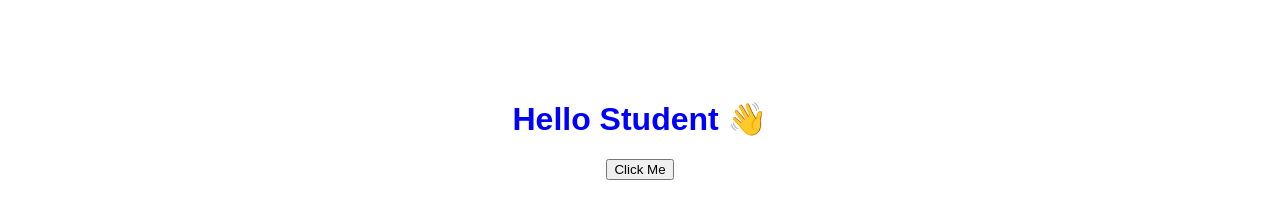
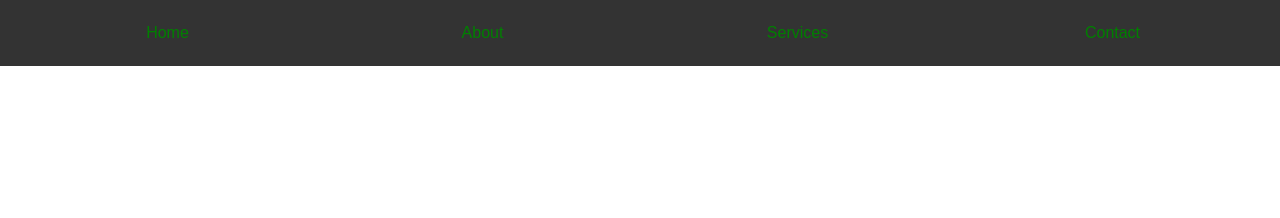
Before and after one commit to nagapujithakolikonda-create/dom-practice, a plain HTML site: page index.html in a window 1280 px wide. Drawn offline with Linux system fonts and the light colour scheme.

Commit message:
Add files via upload

```diff
--- a/index.html
+++ b/index.html
@@ -1,15 +1,64 @@
 <!DOCTYPE html>
-<html>
+<html lang="en">
 <head>
-    <title>DOM Practice</title>
-    <link rel="stylesheet" href="style.css">
+<meta charset="UTF-8">
+<meta name="viewport" content="width=device-width, initial-scale=1.0">
+
+<title>Responsive Navigation Bar</title>
+
+<style>
+
+body{
+    margin:0;
+    font-family:Arial;
+}
+
+/* FLEXBOX */
+.nav-container{
+    display:flex;
+    background:#333333;
+    padding: 10px;
+}
+
+/* NAV ITEMS */
+.nav-item{
+    color:green;
+    padding:14px 20px;
+    text-decoration:none;
+    flex:1;
+    text-align:center;
+}
+
+.nav-item:hover{
+    background:#dddddd;
+    color:green;
+}
+
+/* RESPONSIVE DESIGN */
+@media (max-width:600px){
+
+.nav-container{
+    flex-direction:column;
+}
+
+}
+
+</style>
 </head>
+
 <body>
 
-    <h1 id="title">Hello Student 👋</h1>
+<div class="nav-container">
 
-    <button onclick="changeText()">Click Me</button>
+<a href="#" class="nav-item">Home</a>
 
-    <script src="script.js"></script>
+<a href="#" class="nav-item">About</a>
+
+<a href="#" class="nav-item">Services</a>
+
+<a href="#" class="nav-item">Contact</a>
+
+</div>
+
 </body>
 </html>
```
